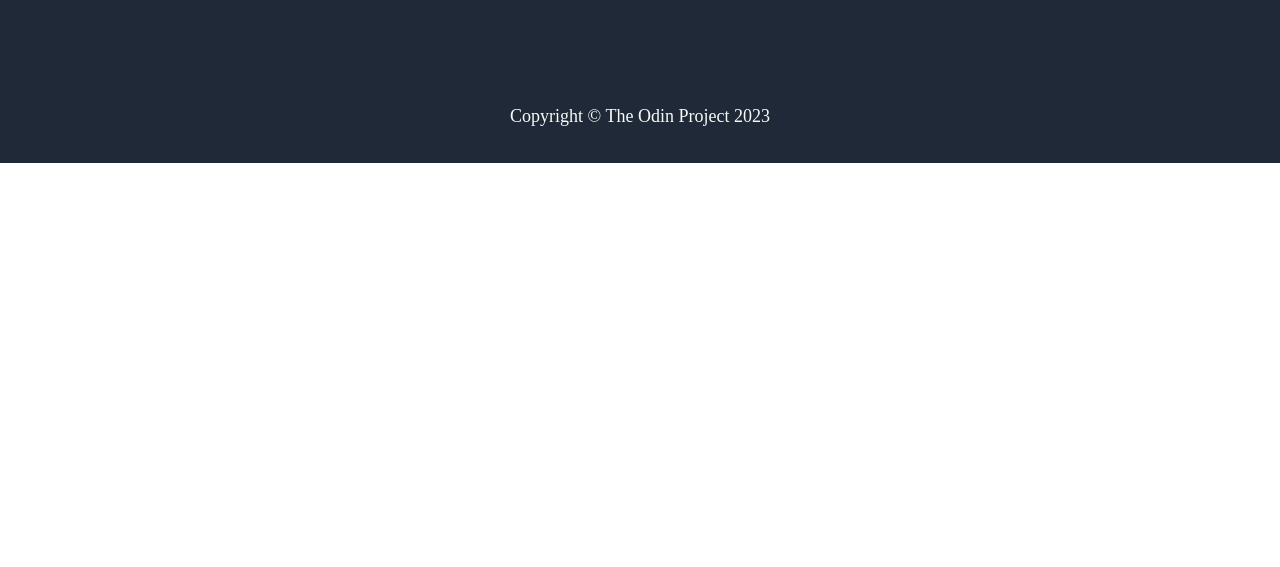
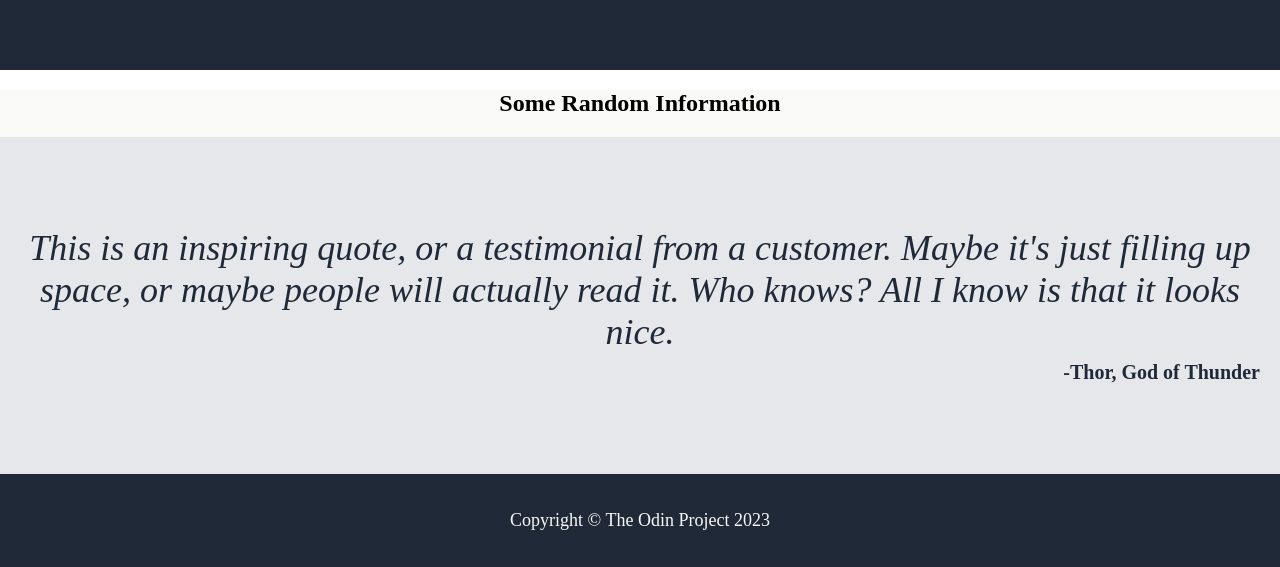
Before and after one commit to BradleyGam/odin-landing-page, a plain HTML site: page index.html in a window 1280 px wide. Shown: the part 563-1130 px from the top of the page. Before the commit the page ends 800 px from the top, so only its background shows below. Drawn offline with Linux system fonts and the light colour scheme.

Commit message:
feat: add html and css for quote section

```diff
--- a/index.html
+++ b/index.html
@@ -27,7 +27,13 @@
         </div>
     </div>
     <div class="info-section">
-        <div class="quote-section"></div>
+        <h2>Some Random Information</h2>
+        <div class="quote-section">
+            <div class="qoute">
+                This is an inspiring quote, or a testimonial from a customer. Maybe it's just filling up space, or maybe people will actually read it. Who knows? All I know is that it looks nice.
+            </div>
+            <div class="citation">-Thor, God of Thunder</div>
+        </div>
     </div>
     <footer>
         <p>Copyright &copy; The Odin Project 2023</p>
--- a/style.css
+++ b/style.css
@@ -89,6 +89,33 @@ footer {
 	height: auto;
 }
 
+.info-section {
+	background-color: #F9FAF8;
+	text-align: center;
+}
+
+.quote-section {
+	background-color: #E5E7EB;
+	padding: 90px 20px;
+	display: flex;
+	flex-direction: column;
+	gap: 8px;
+}
+
+.qoute {
+	font-size: 36px;
+	font-weight: 300;
+	font-style: italic;
+	color: #1F2937;
+}
+
+.citation {
+	color: #1F2937;
+	font-size: 20px;
+	font-weight: 700;
+	align-self: flex-end;
+}
+
 footer {
 	text-align: center;
 	padding: 36px;
```
